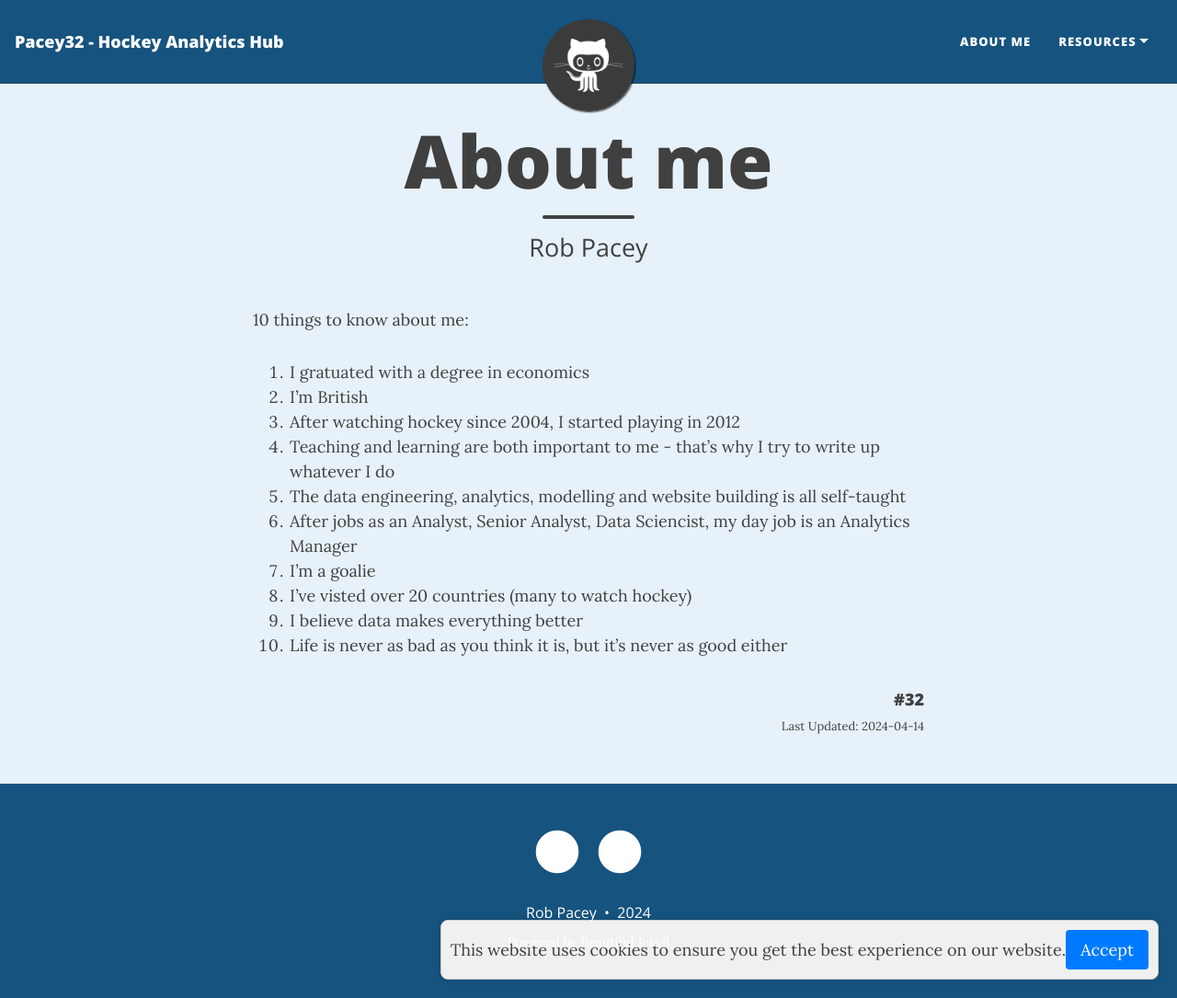
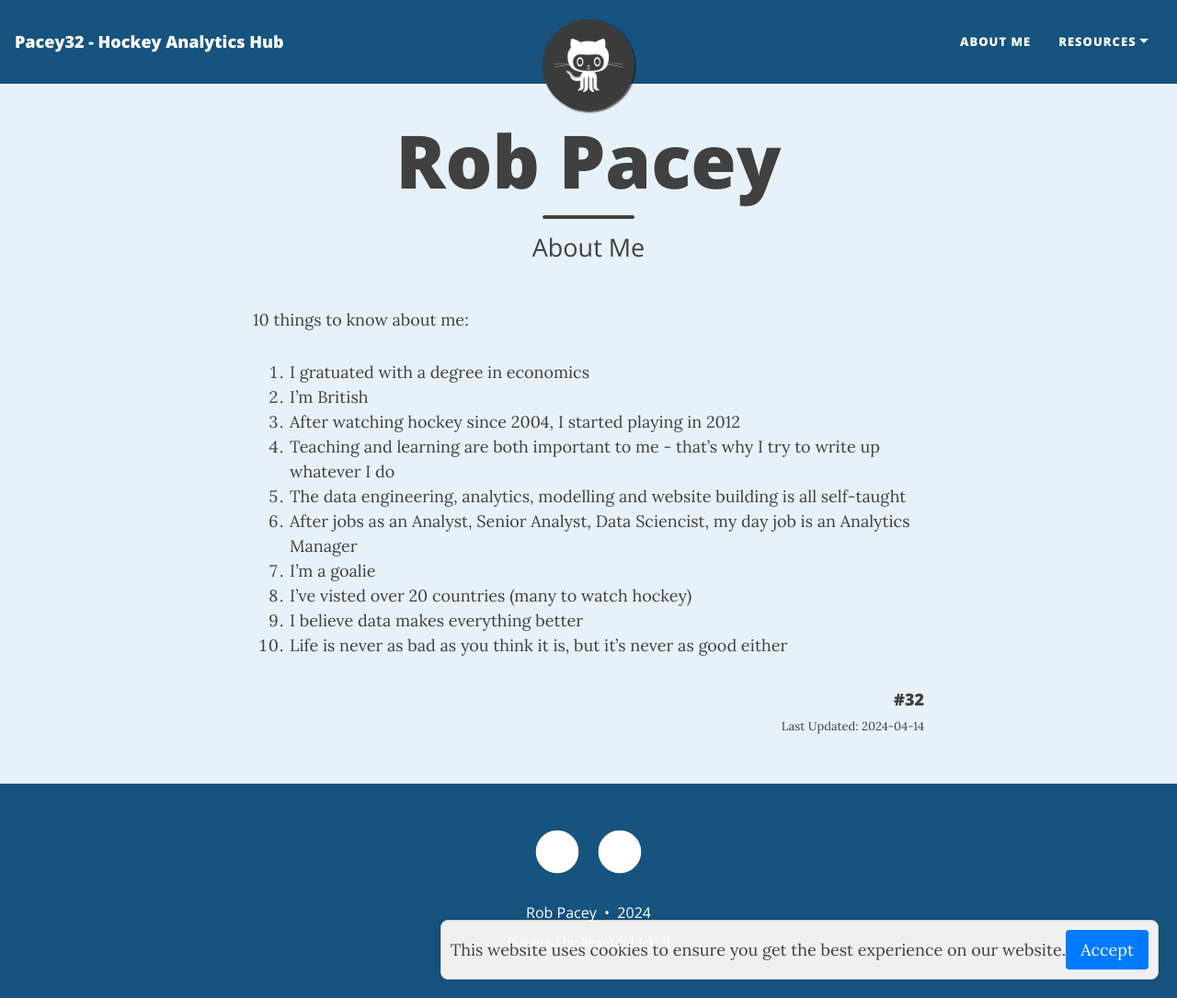
Before and after one commit to robpacey32/robpacey32.github.io, a Jekyll site: the page built from aboutme.md, in a window 1280 px wide and 1085 px high. Shown: the whole window at 92% size. Built offline with Jekyll 4.4.1, drawn with Linux system fonts in a browser that asks for light colours; nearby versions of some CDN libraries.

Commit message:
small changes

```diff
--- a/aboutme.md
+++ b/aboutme.md
@@ -1,7 +1,7 @@
 ---
 layout: page_withupdate
-title: About me
-subtitle: Rob Pacey
+title: Rob Pacey
+subtitle: About Me
 ---
 
 10 things to know about me:
--- a/index.html
+++ b/index.html
@@ -1,5 +1,5 @@
 ---
 layout: home
-title: Pacey32
-# subtitle: This is where I will tell my friends way too much about me
+#title:
+subtitle: Hockey Analytics Hub
 ---
```
